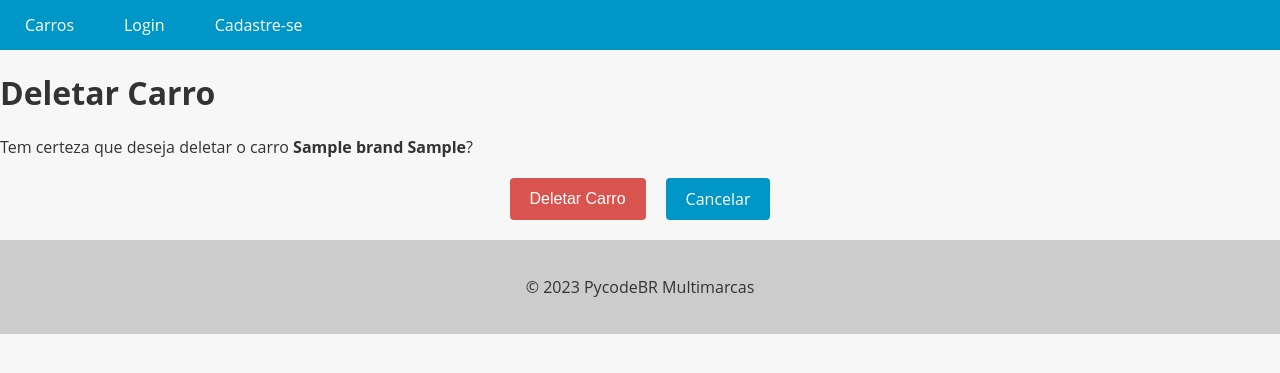
After one commit to patresio/dm-cars, a Django app: template cars/templates/car_delete.html in a window 1280 px wide. The commit adds this page. Shown: the top 373 px of the page. Run offline with Django 5.2, Linux system fonts and the light colour scheme; the template is opened without the code that fills it: values that come from a table or form of the project are taken from there, others are empty; tables that the repository leaves empty hold one stand-in row (values such as "Sample post").

Commit message:
templates for delete

```diff
--- /dev/null
+++ b/cars/templates/car_delete.html
@@ -0,0 +1,63 @@
+{% extends "_base.html" %}
+
+{% block content %}
+  <style>
+    .buttons-container {
+      display: flex;
+      justify-content: center;
+      margin-top: 20px;
+      margin-bottom: 20px;
+    }
+
+    .btn {
+      display: inline-block;
+      background-color: #0096c7;
+      color: #fff;
+      border: none;
+      padding: 10px 20px;
+      font-size: 16px;
+      border-radius: 4px;
+      cursor: pointer;
+      transition: background-color 0.3s ease-in-out;
+      margin: 0 10px;
+    }
+
+    .btn:hover {
+      background-color: #108eb8;
+    }
+
+    .btn-danger {
+      background-color: #d9534f;
+      text-decoration: none !important;
+    }
+
+    .btn-danger:hover {
+      background-color: #d2221c;
+    }
+
+    .error-message {
+      color: #d9534f;
+      font-size: 14px;
+      margin-top: 5px;
+    }
+
+    a {
+      text-decoration: none !important;
+    }
+  </style>
+  <div class="card">
+    <div class="card-header">
+      <h1 class="card-title">Deletar Carro</h1>
+    </div>
+    <div class="card-body">
+      <p>Tem certeza que deseja deletar o carro <strong>{{ object.brand }} {{ object.model }}</strong>?</p>
+      <form method="post">
+        {% csrf_token %}
+        <div class="buttons-container">
+          <button type="submit" class="btn btn-danger">Deletar Carro</button>
+          <a href="{% url 'car:update' object.pk %}" class="btn btn-secondary">Cancelar</a>
+        </div>
+      </form>
+    </div>
+  </div>
+{% endblock %}
--- a/cars/templates/car_update.html
+++ b/cars/templates/car_update.html
@@ -1,4 +1,3 @@
-
 {% extends "_base.html" %}
 
 {% block content %}
@@ -115,7 +114,8 @@
     </table>
     <div>
       <div class="buttons-container">
-        <input type="submit" value="Salvar AlteraÃ§Ãĩes" class="btn btn-primary">
+        <input type="submit" value="Salvar Alterações" class="btn btn-primary">
+        <a href="{% url 'car:delete' object.pk %}" class="btn btn-danger">Deletar Carro</a>
         <a href="{% url 'car:list' %}" class="btn btn-secondary">Cancelar</a>
       </div>
     </div>
```
Also changed, not shown: cars/templates/car_detail.html (+4 -3 lines).
